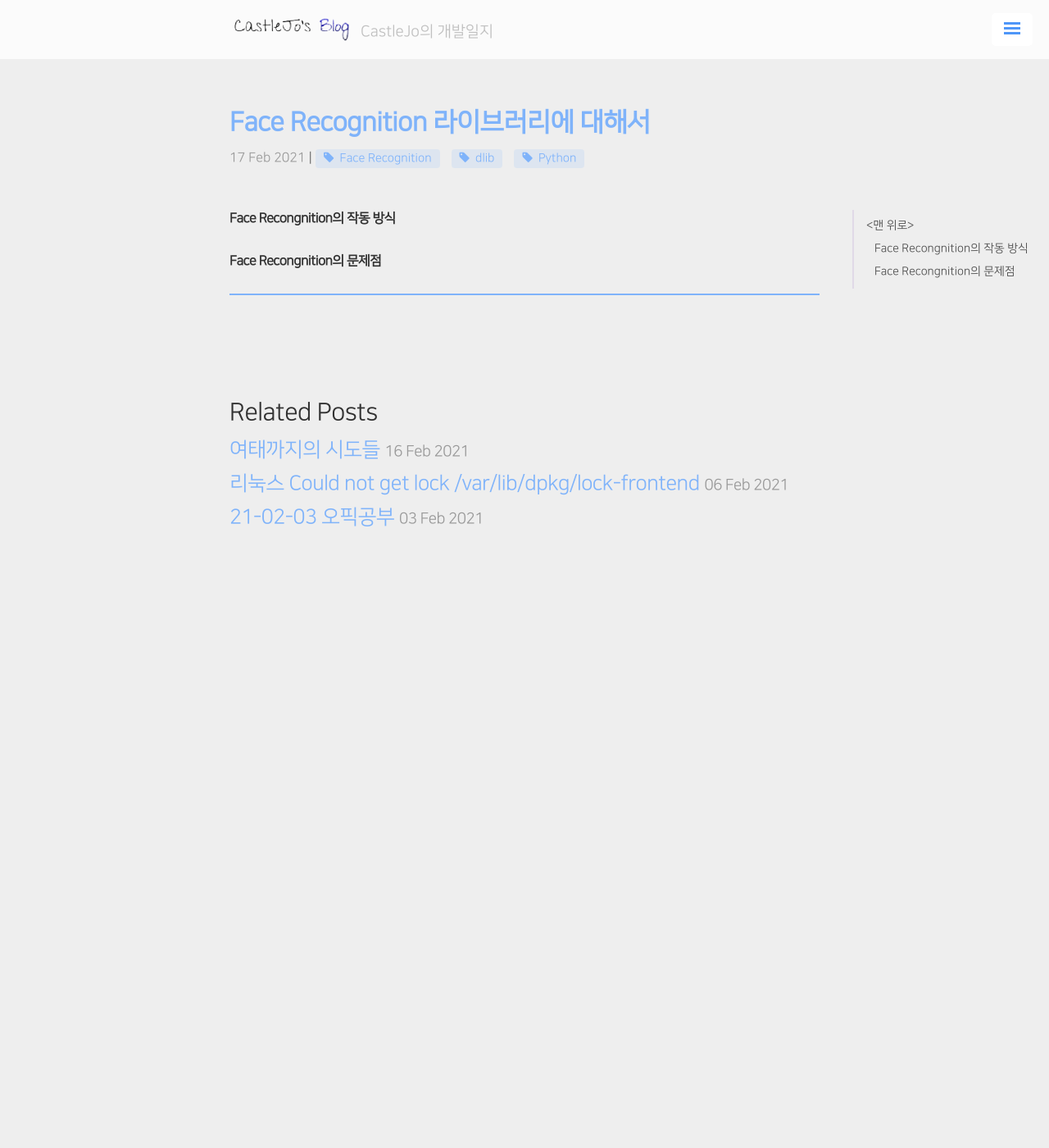
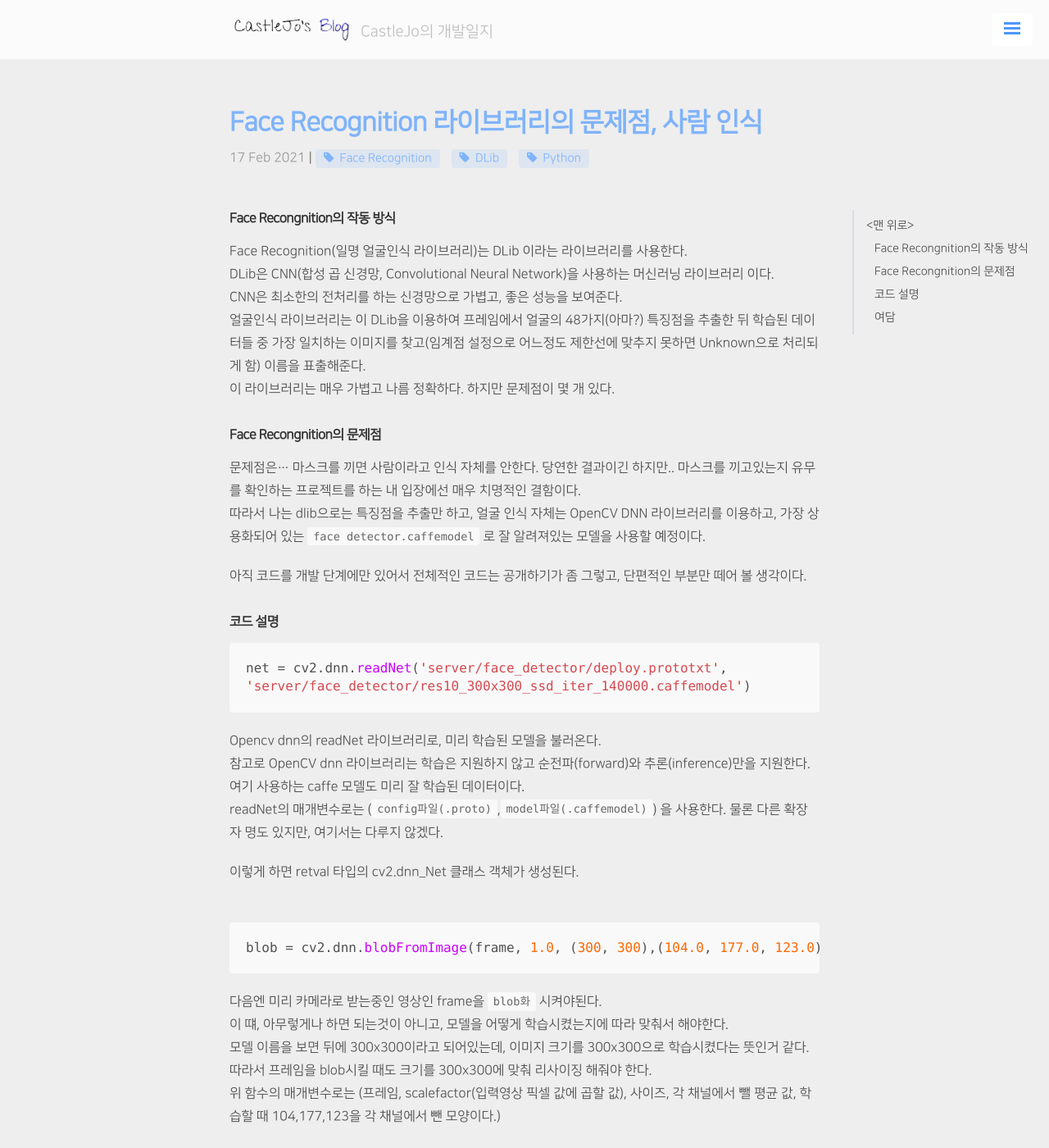
Before and after one commit to ukcastle/ukcastle.github.io, a Jekyll site: the page built from _posts/TiL/2021-02-17-TiL.md, in a window 1280 px wide and 1400 px high. Shown: the whole window at 82% size. Built offline with Jekyll 4.4.1, drawn with Linux system fonts in a browser that asks for light colours; nearby versions of some CDN libraries; a script that is not in the unit is left out; comment, search, counter and statistics services are not loaded; some of the changed text lies outside the part shown.

Commit message:
docs: 0217TiL

````diff
--- a/_posts/TiL/2021-02-17-TiL.md
+++ b/_posts/TiL/2021-02-17-TiL.md
@@ -1,13 +1,95 @@
 ---
 layout: post
-title: Face Recognition 라이브러리에 대해서
+title: Face Recognition 라이브러리의 문제점, 사람 인식
 category: TiL
-tag: [Face Recognition, dlib, Python]
+tag: [Face Recognition, DLib, Python]
 ---
 
 #### Face Recongnition의 작동 방식
 
-
-
+Face Recognition(일명 얼굴인식 라이브러리)는 DLib 이라는 라이브러리를 사용한다.
+DLib은 CNN(합성 곱 신경망, Convolutional Neural Network)을 사용하는 머신러닝 라이브러리 이다.
+CNN은 최소한의 전처리를 하는 신경망으로 가볍고, 좋은 성능을 보여준다.
+얼굴인식 라이브러리는 이 DLib을 이용하여 프레임에서 얼굴의 48가지(아마?) 특징점을 추출한 뒤 학습된 데이터들 중 가장 일치하는 이미지를 찾고(임계점 설정으로 어느정도 제한선에 맞추지 못하면 Unknown으로 처리되게 함) 이름을 표출해준다.
+이 라이브러리는 매우 가볍고 나름 정확하다. 하지만 문제점이 몇 개 있다.
 
 #### Face Recongnition의 문제점
+
+문제점은... 마스크를 끼면 사람이라고 인식 자체를 안한다. 당연한 결과이긴 하지만.. 마스크를 끼고있는지 유무를 확인하는 프로젝트를 하는 내 입장에선 매우 치명적인 결함이다.
+따라서 나는 dlib으로는 특징점을 추출만 하고, 얼굴 인식 자체는 OpenCV DNN 라이브러리를 이용하고, 가장 상용화되어 있는 `face detector.caffemodel` 로 잘 알려져있는 모델을 사용할 예정이다.
+
+아직 코드를 개발 단계에만 있어서 전체적인 코드는 공개하기가 좀 그렇고, 단편적인 부분만 떼어 볼 생각이다.
+
+#### 코드 설명
+
+```python
+net = cv2.dnn.readNet('server/face_detector/deploy.prototxt',
+'server/face_detector/res10_300x300_ssd_iter_140000.caffemodel')
+```
+
+Opencv dnn의 readNet 라이브러리로, 미리 학습된 모델을 불러온다.
+참고로 OpenCV dnn 라이브러리는 학습은 지원하지 않고 순전파(forward)와 추론(inference)만을 지원한다. 여기 사용하는 caffe 모델도 미리 잘 학습된 데이터이다.
+readNet의 매개변수로는 (`config파일(.proto)`,`model파일(.caffemodel)`) 을 사용한다.
+물론 다른 확장자 명도 있지만, 여기서는 다루지 않겠다.
+
+이렇게 하면 retval 타입의 cv2.dnn_Net 클래스 객체가 생성된다.
+<br>
+
+```python
+blob = cv2.dnn.blobFromImage(frame, 1.0, (300, 300),(104.0, 177.0, 123.0))
+```
+
+다음엔 미리 카메라로 받는중인 영상인 frame을 `blob화` 시켜야된다.
+이 떄, 아무렇게나 하면 되는것이 아니고, 모델을 어떻게 학습시켰는지에 따라 맞춰서 해야한다.
+모델 이름을 보면 뒤에 300x300이라고 되어있는데, 이미지 크기를 300x300으로 학습시켰다는 뜻인거 같다. 따라서 프레임을 blob시킬 때도 크기를 300x300에 맞춰 리사이징 해줘야 한다.
+위 함수의 매개변수로는 (프레임, scalefactor(입력영상 픽셀 값에 곱할 값), 사이즈, 각 채널에서 뺄 평균 값, 학습할 때 104,177,123을 각 채널에서 뺀 모양이다.)
+
+이렇게 frame을 blob화 했다.
+
+```python
+net.setInput(blob)
+```
+
+cv2.dnn_Net 클래스의 메소드인 setInput으로 blob화 된 이미지를 신경망에 넣는다.
+이름과 같은 추가적인 매개변수들이 있지만, 설정할 필요가 없으므로 신경쓰지 않는다.
+
+<br>
+
+```python
+detections = net.forward()
+```
+
+cv2.dnn_Net 클래스의 메소드인 순방향 추론을 사용하는 메소드이다.
+네트워크를 어떻게 생성했냐에 따라 출력을 여러개 지정할 수도 있다.
+이렇게 추론된 blob 이미지 파일을 detections 변수에 저장한다.
+
+<br>
+```python
+ for i in range(0, detections.shape[2]):
+        confidence = detections[0,0,i,2]
+
+        if confidence < 0.5: #임계점 이하일시 continue
+            continue
+```
+
+파이썬 image의 메소드의 shape에는 이미지의 가로, 세로, `채널` 이 저장되어 있다.
+따라서 이미지에서 각 채널을 추출하면(`detections.shape[2]`), 얼굴인식 모델이 얼굴이라고 인식한 채널들에 각각 접근할 수 있다.
+
+ndarray 자료형에서 detection[0,0,i] 까지는 해당 채널에서의 이미지를 뜻한다. 앞에 [0,0]은 무엇을 의미하는 걸까...
+일단 image=detection[0,0,i] 라고 가정하자.
+
+image[2] 에는 모델에서 저장된 정확도(confidence)가 저장되어 있다.
+
+```python
+face_location = detections[0,0,i,3:7] * np.array([w,h,w,h])
+```
+또한 image[3,4,5,6] 에는 startX, startY, endX, endY의 정보가 들어있다.
+여기에 이미지의 길이만큼 곱하고 int타입으로 형변환하여 이미지의 좌표를 접근한다.
+
+image[0:1]에는 무엇이 들어있는지 아직 잘 모르겠다.. 다음에 서버 컴퓨터를 만지면 한번 테스트 해봐야겠다.
+
+이렇게 얼굴 인식 모델의 정제 과정을 파헤쳐봤다. 이 코드를 이용하여 DLib도 더 잘 이용할 방법을 찾아봐야 겠다.
+<br>
+
+#### 여담
+드디어 뭔가 가속이 붙는거같다!!!
````
